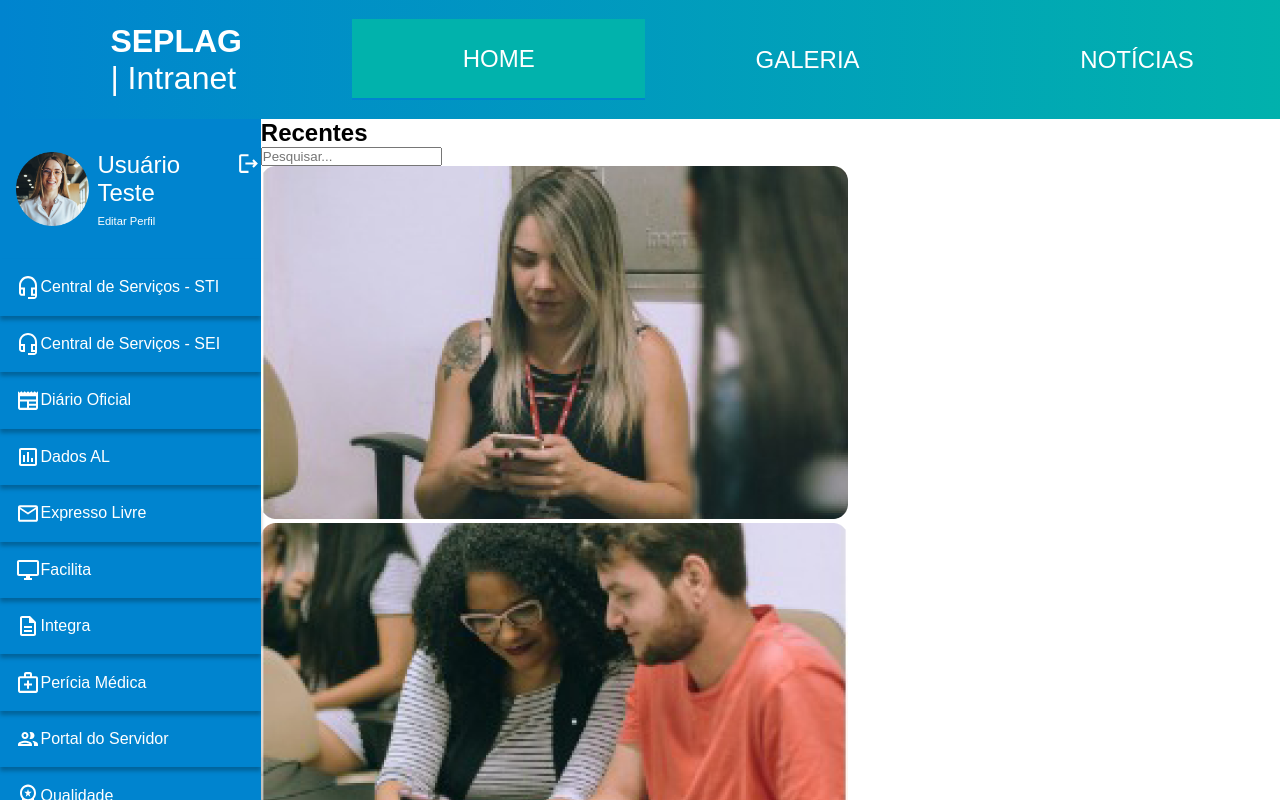
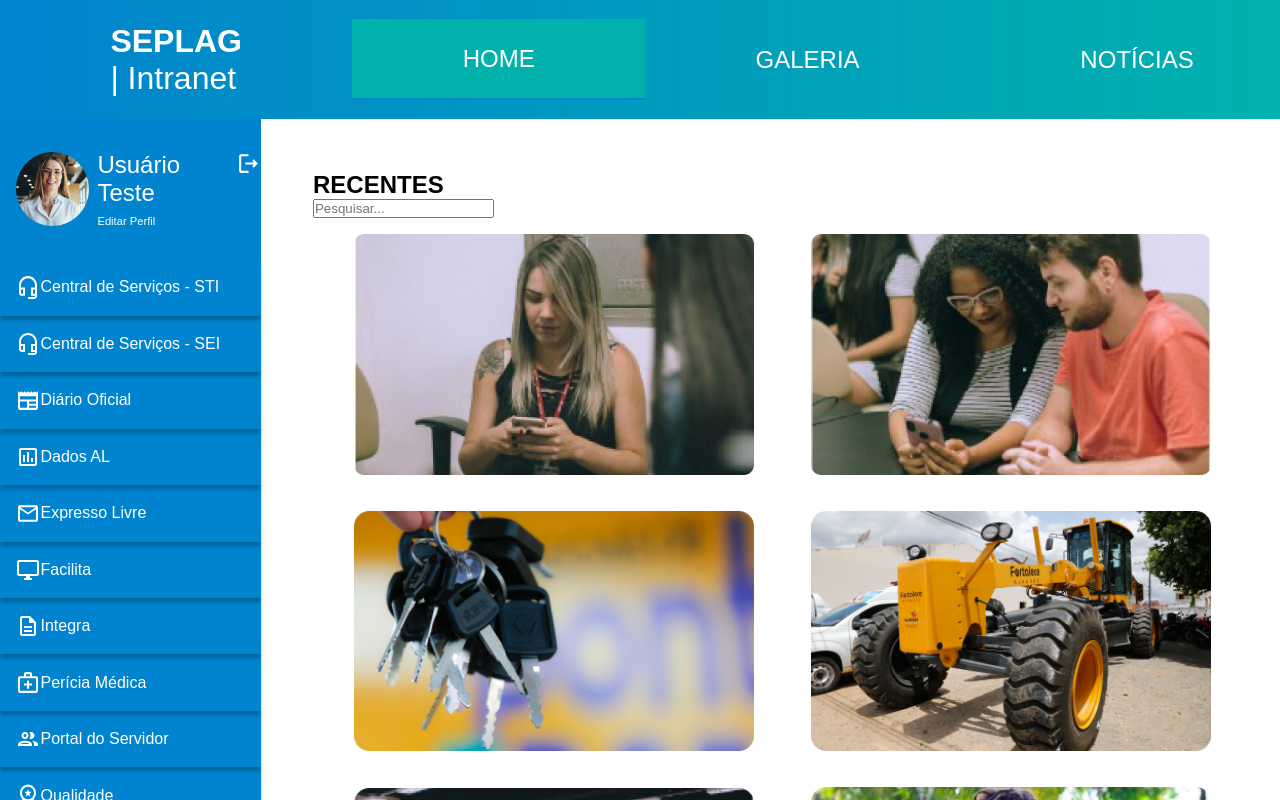
Before and after one commit to PomboObeso/seplag_desafioReact, a React (Create React App) app: page / in a window 1280 px wide. Shown: the top 800 px of the page. Built offline with nearby package versions, Linux system fonts and the light colour scheme; a web font is replaced by a local one.

Commit message:
disposicao das imagens com flex completo

```diff
--- a/src/components/Galeria/Galeria.css
+++ b/src/components/Galeria/Galeria.css
@@ -1,3 +1,26 @@
 li {
     list-style: none;
 }
+
+.main__galeria {
+    margin: 5%;
+}
+
+.galeria__recentes {
+    margin-bottom: 1.6rem;
+}
+
+.galeria__imagens {
+    display: flex;
+    align-items: center;
+    justify-content: space-evenly;
+    flex-wrap: wrap;
+}
+
+.galeria__item {
+    margin: 1rem;
+}
+
+.item__img{
+    width: 400px;
+}
--- a/src/components/Galeria/index.js
+++ b/src/components/Galeria/index.js
@@ -2,10 +2,10 @@ import './Galeria.css';
 
 const Galeria = () => {
     return(
-        <div className='main__content'>
+        <div className='main__galeria'>
             <section className='galeria__recentes'>
                 <div className='galeria__header>'>
-                    <h2>Recentes</h2>
+                    <h2>RECENTES</h2>
                     <div className='galeria__pesquisa'>
                         <label for='pesquisar' className='pesquisa__label'>
                             <input className='pesquisa__input' type={'search'} id='pesquisar' placeholder='Pesquisar...'></input>
```
